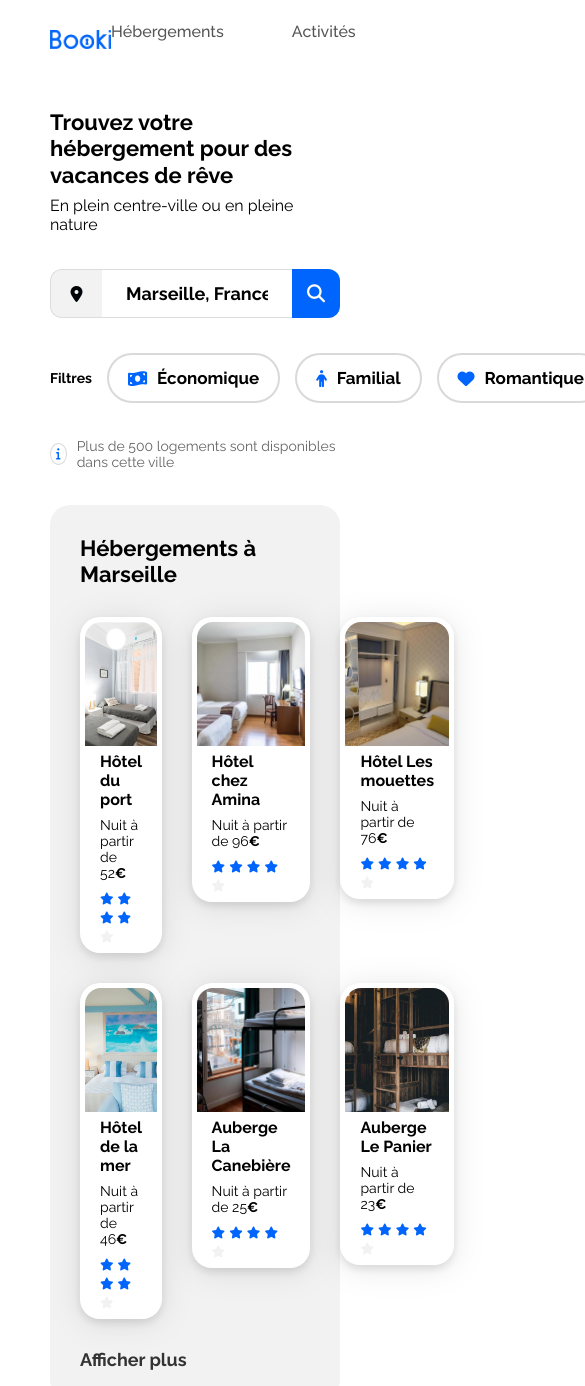
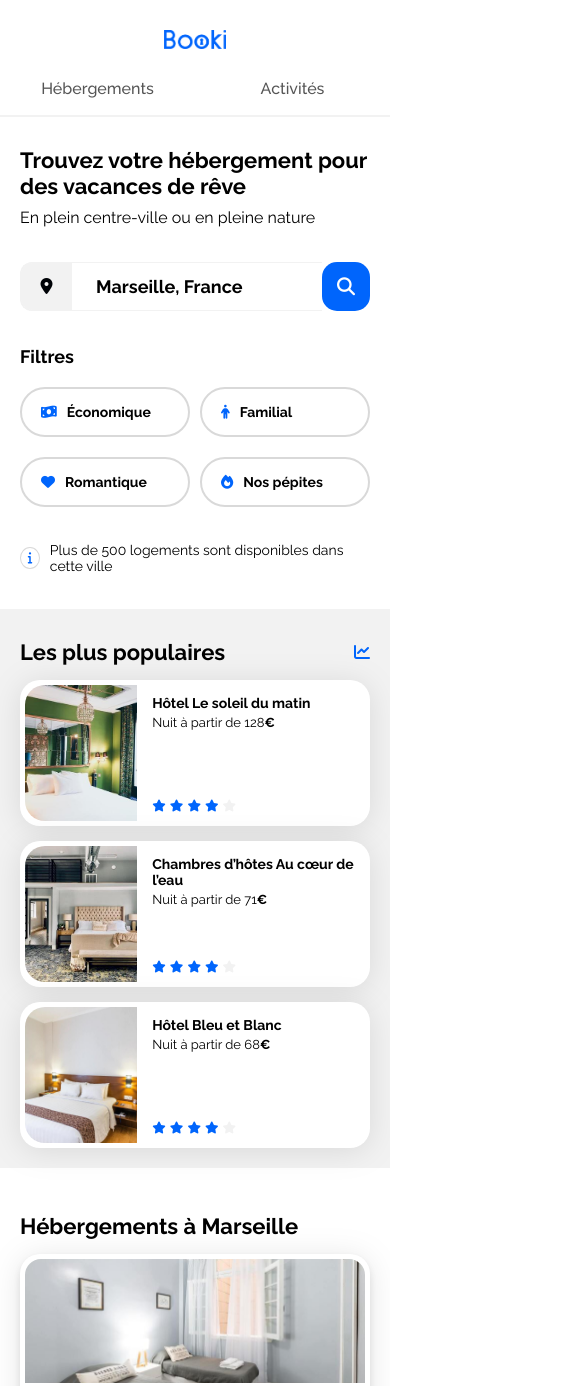
Before and after one commit to WAndrea0207/Booki, a plain HTML site: page index.html in a window 390 px wide. Shown: the top 1386 px of the page, 585 px wide, since content can reach past the window. Drawn offline with Linux system fonts and the light colour scheme.

Commit message:
media mobile

```diff
--- a/css/style.css
+++ b/css/style.css
@@ -103,7 +103,7 @@ margin-top: 0px;
   width: 52px;
   height: 49px;
   background: #F2F2F2;
-  border: 1px solid #DDD;
+  border: 1px solid #F2F2F2;
   border-right: 0;               /* fusion propre avec l'input */
   border-radius: 12px 0 0 12px;
 }
@@ -115,7 +115,7 @@ margin-top: 0px;
   flex: 1;
   min-width: 0;              /* largeur visuelle proche de ta maquette */
   padding: 0 24px;
-  border: 1px solid #DDD;
+  border: 1px solid #F2F2F2;
   border-left: 0;                /* fusion avec la cellule icône */
   border-right: 0;               /* fusion avec le bouton */
   font-size: 18px;
@@ -174,7 +174,7 @@ margin-top: 0px;
     height: 50px; }
 
 .filters h2 {
-  font-size: 14px;
+  font-size: 18px;
 
 }
 
@@ -203,9 +203,12 @@ margin-top: 0px;
   transition: all 0.2s ease-in-out;
 }
 
+
 .filter-buttons button:hover {
   background-color: #c0d9fc;
 }
+
+
 
 /* LOGO "i" */
 .results-info {
@@ -215,7 +218,7 @@ margin-top: 0px;
 
     font-size: 14px;
 
-    color: #666;
+    color: #000000;
 }
 
 /* pastille "i" */
@@ -541,7 +544,35 @@ a {
 
 /****** Media queries ***********/
 /* Medium devices (tablets, less/equal than 1024px) */
+
 @media (max-width: 1024px) {
+
+     .filters {
+        flex-direction: column;
+        align-items: flex-start;
+        gap: 20px;
+        height: auto;
+    }
+
+    .filters h2 {
+    margin: 0;
+}
+
+    .filter-buttons {
+        display: flex;
+        flex-wrap: wrap;
+
+
+    }
+
+    .filter-buttons button {
+
+        min-width: 120px;
+        justify-content: center;
+    }
+
+
+
     .hebergements-and-populaires {
         flex-direction: column;
     }
@@ -575,6 +606,164 @@ a {
 }
 
 /* Small devices (phones, less than 768px) */
-@media (max-width: 767.98px) {
-    /* ... */
+@media (max-width: 767px) {
+    .main-container {
+    padding-left: 0;
+    padding-right: 0;
+    }
+  .navbar {
+    flex-direction: column;
+    align-items: center;
+    height: auto;
+
+    padding: 0;
+  }
+
+  .nav-tabs {
+    flex-direction: row;
+    justify-content: center;
+    width: 100%;
+    gap: 0;
+    border-bottom: 2px solid #f2f2f2;
+    margin: 0;
+  }
+
+
+  .nav-tabs li {
+    flex: 1;
+    text-align: center;
+  }
+
+
+  .nav-tabs li a {
+  padding-top: 0px;
+    padding-bottom: 15px;
+    border-top: none;
+  border-bottom: 2px solid transparent;
 }
+
+.nav-tabs li a:hover,
+.nav-tabs li a.active {
+  border-bottom: 2px solid #0065fc;
+  color: #0065fc;
+}
+.search-container {
+    padding: 0 20px 0 20px;
+
+}
+  .search-bar {
+    width: 100%;
+    border-radius: 15px;
+  }
+  .search-btn {
+    border-radius: 15px;
+  }
+
+  .filters {
+    flex-direction: column;
+    align-items: flex-start;
+    gap: 20px;
+     height: auto;
+  }
+
+.filters h2{
+    margin: 0;
+}
+  .filter-buttons {
+    display: flex;
+    flex-wrap: wrap;
+    gap:20px 10px;
+    width: 100%;
+  }
+
+  .filter-buttons button {
+    justify-content: flex-start;
+    flex: 1 1 45%;         /* 2 boutons par ligne */
+    font-size: 14px;
+    padding: 4px 19px;
+
+  }
+
+   .results-info {
+    width: 100%;
+
+  }
+  .hebergements-and-populaires {
+        flex-direction: column-reverse;
+         /* Inverser l'ordre d'affichage */
+    }
+    .hebergements-and-populaires section {
+        border-radius: 0;
+        padding : 30px 20px 20px 20px;
+        gap: 15px
+    }
+
+
+    .populaires {
+        width: 100%;
+        margin-top: 0;
+
+    }
+
+    /* Empiler les cartes populaires verticalement */
+    .populaires-cards {
+        flex-direction: column;
+        gap: 15px;
+
+    }
+.populaires-cards .card {
+    margin: 0
+}
+     .populaires-cards a {
+        width: 100%;
+    }
+
+    .hebergements-and-populaires {
+     .hebergements {
+        background-color: white;
+     }
+    }
+     .hebergements-cards {
+        grid-template-columns: 1fr; /* Une seule colonne */
+        gap: 15px;
+        margin: 0;
+    }
+
+    .hebergements {
+        width: 100%;
+        margin-top: 15px;
+    }
+
+    .hebergements-description {
+        margin: 0;
+    }
+    .hebergements-cards .card {
+    background-color: white;
+    border-radius: 20px;
+    overflow: hidden;
+    box-shadow: 0 4px 8px rgba(0, 0, 0, 0.1);
+    display: flex;
+    flex-direction: column;
+}
+
+.activity-cards {
+        grid-template-columns: 1fr; /* Une seule colonne */
+        gap: 15px;
+        margin-top: 30px;
+    }
+    .activity-card img {
+  width: 100%;
+  height: 141px;
+  object-fit: cover;
+}
+
+.footer-container {
+    grid-template-columns: 1fr;
+    gap: 50px;
+    padding: 30px;
+}
+.footer-column {
+padding: 0;
+}
+
+}
```
